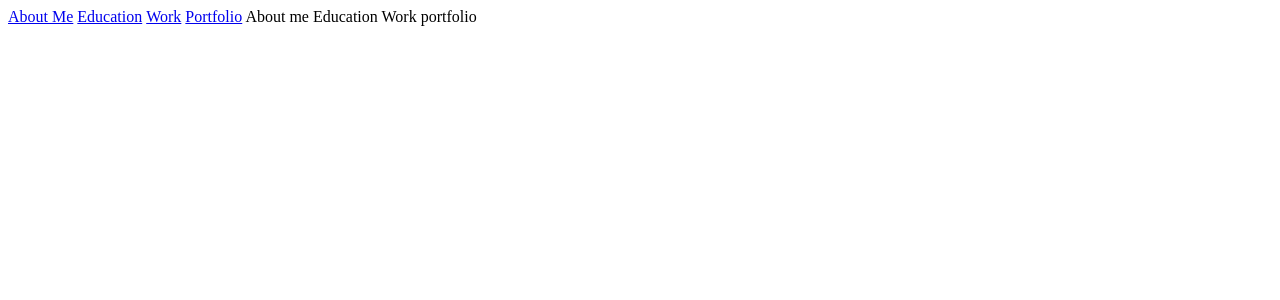
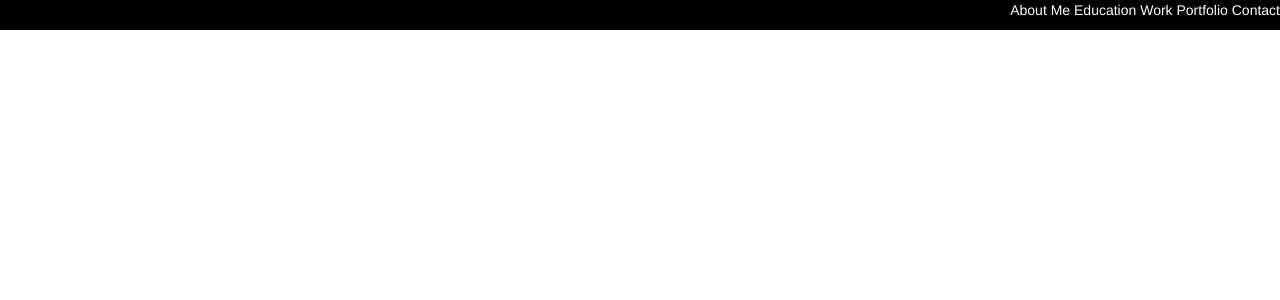
Before and after one commit to vyangit/old_personal_portfolio, a PHP site: page / in a window 1280 px wide. Shown: the top 300 px of the page. Run offline with PHP 8.4, Linux system fonts and the light colour scheme.

Commit message:
Added bootstrap templates, and editted navbar attributes.

```diff
--- a/index.html
+++ b/index.html
@@ -2,14 +2,22 @@
 <html lang="en-US">
 <head>
 	<link type="text/css" href="./style.css" rel="stylesheet" media="all" />
+
+<!-- Latest compiled and minified CSS -->
+	<link rel="stylesheet" href="https://maxcdn.bootstrapcdn.com/bootstrap/3.3.7/css/bootstrap.min.css">
+
 </head>
 
-	<navbar>
+<body>
+	<nav>
+		<ul>
 		<li><a href="#about-me">About Me</a></li>
 		<li><a href="#education">Education</a></li>
 		<li><a href="#work">Work</a></li>
 		<li><a href="#portfolio">Portfolio</a></li>
-	</navbar>
+		<li><a href="#contact">Contact</a></li>
+		</ul>
+	</nav>
 
 	<about-me>
 	About me
@@ -27,5 +35,8 @@
 	portfolio
 	</portfolio>
 
+	<contact>
 
+	</contact>
+</body>
 </html>
--- a/style.css
+++ b/style.css
@@ -1,3 +1,20 @@
-navbar li {
+body {
+    margin: 0;
+    width: 100%;
+    height: 100%;
+    }
+
+nav {
+    text-align: right;
+    width: inherit;
+    background-color: #000000;
+    position: fixed;
+}
+
+nav ul li {
     display: inline;
 }
+
+nav ul li a {
+    color: #FFFFFF;
+}
```
